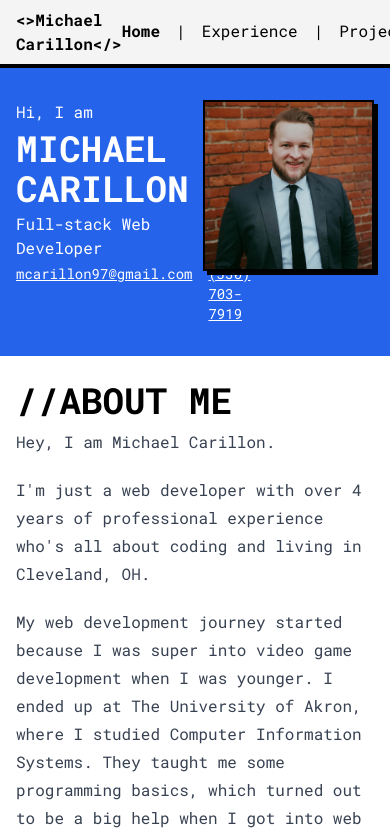
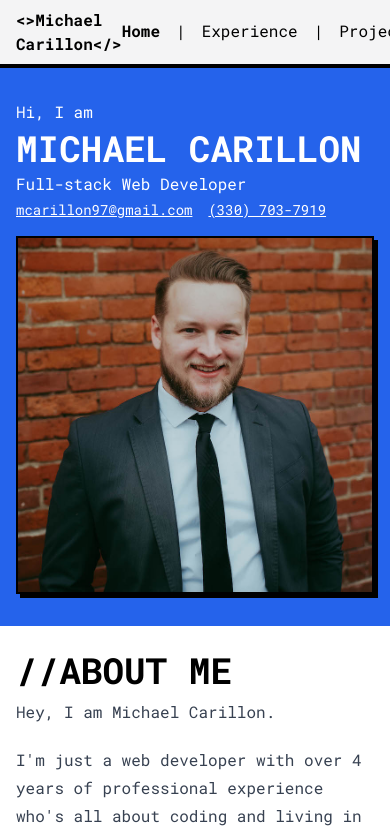
Before and after one commit to mike3497/michael-carillon-portfolio, a Nuxt app: page / in a window 390 px wide. Shown: the top 836 px of the page. Built offline with nearby package versions, Linux system fonts and the light colour scheme.

Commit message:
feat: make hero mobile responsive

```diff
--- a/pages/index.vue
+++ b/pages/index.vue
@@ -3,7 +3,7 @@
     class="bg-blue-600 text-white py-8 border-bottom bottom-2 border-b-black"
   >
     <div class="container">
-      <div class="grid grid-cols-2 gap-4">
+      <div class="grid grid-cols-1 sm:grid-cols-2 gap-4">
         <div class="flex flex-col justify-center gap-1">
           <h3>Hi, I am</h3>
           <h1 class="font-bold uppercase text-4xl">Michael Carillon</h1>
```
